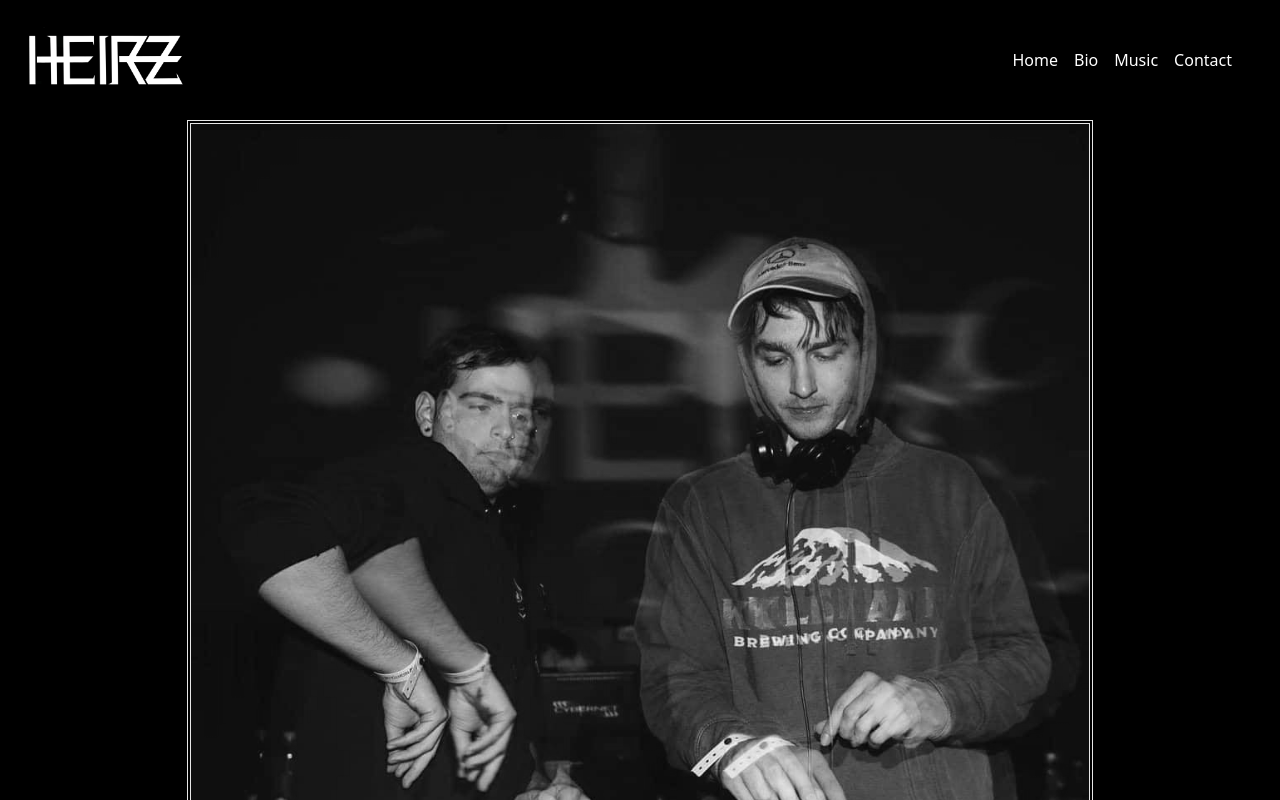
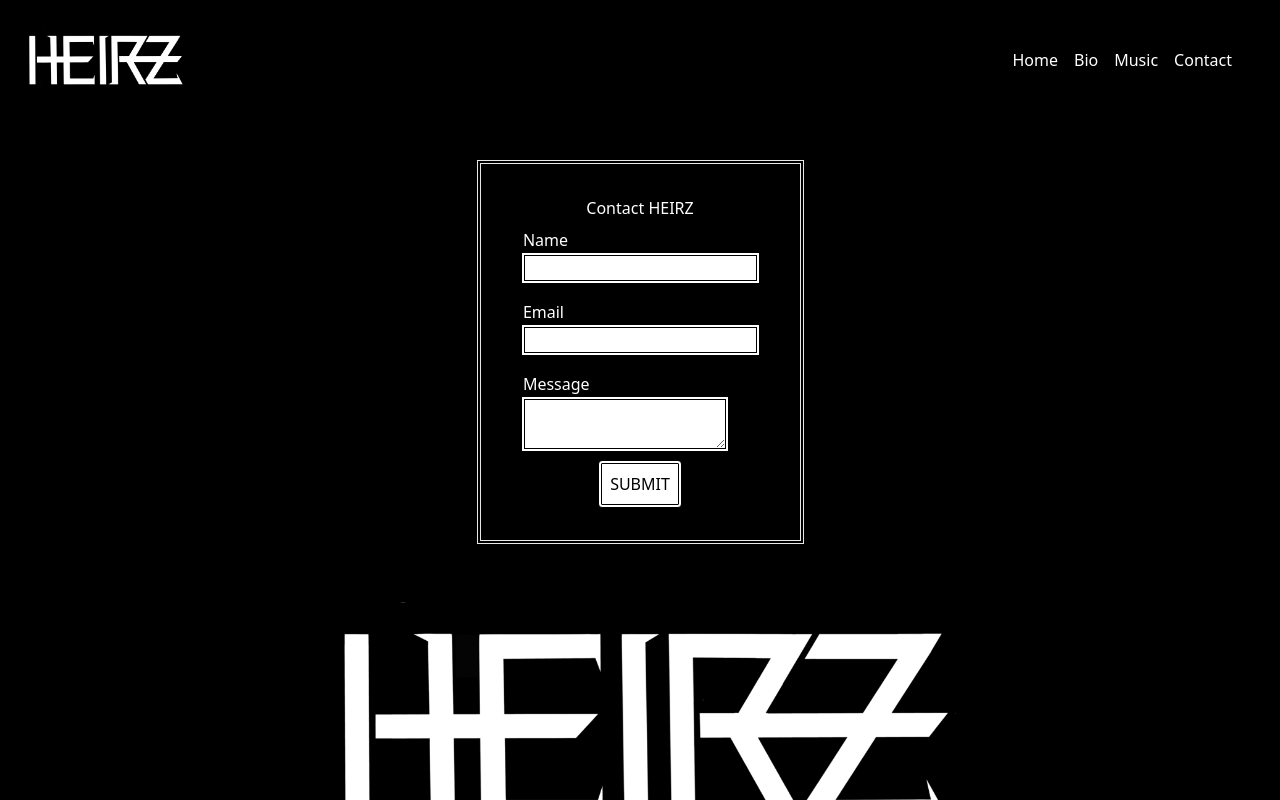
Before and after one commit to AlexSuth/heirzsite, a Next.js app: page /contact in a window 1280 px wide. Shown: the top 800 px of the page. Built offline with nearby package versions, Linux system fonts and the light colour scheme.

Commit message:
creates contact form - not functional yet

```diff
--- a/components/Contact.js
+++ b/components/Contact.js
@@ -1,25 +1,27 @@
+import ContactForm from './ContactForm';
+import ContactPageLogo from './ContactPageLogo';
+
+import { useState } from 'react';
+
 const Contact = () => {
+  const [formMessage, setFormMessage] = useState(false);
+  const toggleFormMessage = () => {
+    setFormMessage(!formMessage);
+  };
+
   return (
-    <div className='flex justify-center'>
-      <figure>
-        <div className=' px-10'>
-          <img
-            className='w-10/12 mx-auto filter grayscale border-double border-4 border-light-blue-500'
-            src='/heirz-q.jpg'
-            alt=''
-          />
-          <h1 className='flex justify-center px-4 text-white pt-4'>Booking:</h1>
-          <p className='flex justify-center  text-white'>
-            James@subspacemgmt.com
-          </p>
-          <h1 className='flex justify-center px-16  pt-4 text-white'>
-            All Other Inquiries:
-          </h1>
-          <p className='flex justify-center  text-white'>
-            HEIRZofficial@gmail.com
-          </p>
-        </div>
-      </figure>
+    <div>
+      {!formMessage ? (
+        <></>
+      ) : (
+        <h1 className='flex justify-center text-red-600'>
+          Form Currently Under Construction. Please email us at
+          HEIRZOfficial@gmail.com
+        </h1>
+      )}
+      <ContactForm toggleFormMessage={toggleFormMessage} />
+
+      <ContactPageLogo />
     </div>
   );
 };
--- /dev/null
+++ b/components/ContactForm.js
@@ -0,0 +1,67 @@
+import React from 'react';
+
+const ContactForm = ({ toggleFormMessage }) => {
+  async function handleOnSubmit(e) {
+    e.preventDefault();
+    const formData = {};
+    Array.from(e.currentTarget.elements).forEach((field) => {
+      if (!field.name) return;
+      formData[field.name] = field.value;
+    });
+    toggleFormMessage();
+  }
+
+  return (
+    <div className='p-10 flex justify-center'>
+      <form
+        className='mx-auto filter grayscale border-double border-4 border-light-blue-500 p-8'
+        method='post'
+        onSubmit={handleOnSubmit}
+      >
+        <h1 className='text-white flex justify-center'>Contact HEIRZ</h1>
+        <p className='p-2'>
+          <label className='block text-white' htmlFor='name'>
+            Name
+          </label>
+          <input
+            className='filter grayscale border-double border-4 border-black'
+            type='text'
+            name='name'
+          />
+        </p>
+
+        <p className='p-2'>
+          <label className='block text-white' htmlFor='email'>
+            Email
+          </label>
+          <input
+            className='block filter grayscale border-double border-4 border-black'
+            type='email'
+            name='email'
+          />
+        </p>
+        <p className='p-2'>
+          <label className='block text-white' htmlFor='message'>
+            Message
+          </label>
+          <textarea
+            className=' block filter grayscale border-double border-4 border-black'
+            name='message'
+          />
+        </p>
+        <p>
+          <div className='flex justify-center'>
+            <button
+              className='block bg-white text-black p-2 rounded border-double border-4 border-black hover:bg-black hover:text-white hover:border-white'
+              type='submit'
+            >
+              SUBMIT
+            </button>
+          </div>
+        </p>
+      </form>
+    </div>
+  );
+};
+
+export default ContactForm;
--- /dev/null
+++ b/components/ContactPageLogo.js
@@ -0,0 +1,15 @@
+import React from 'react';
+
+const ContactPageLogo = () => {
+  return (
+    <div className='flex justify-center p-2'>
+      <img
+        className='w-6/12 filter grayscale '
+        src='/heirzwhite.png'
+        alt='heirz logo'
+      />
+    </div>
+  );
+};
+
+export default ContactPageLogo;
--- a/components/Layout.js
+++ b/components/Layout.js
@@ -9,6 +9,10 @@
 
   const toggle = () => {
     setIsOpen(!isOpen);
+  };
+
+  const clickOut = () => {
+    setIsOpen(true);
   };
 
   const socials = [
@@ -35,13 +39,13 @@
   ];
 
   return (
-    <div className='relative h-auto bg-black'>
-      <NavBar toggle={toggle} />
-      <DropDownMenu isOpen={isOpen} toggle={toggle} />
-      <div className='container mx-auto' onClick={toggle}>
-        {children}
+    <div className='container bg-black'>
+      <div className='mx-auto h-full'>
+        <NavBar toggle={toggle} />
+        <DropDownMenu isOpen={isOpen} toggle={toggle} />
+        <div onClick={clickOut}>{children}</div>
+        <Footer socials={socials} />
       </div>
-      <Footer socials={socials} />
     </div>
   );
 };
```
Also changed, not shown: 5 other files (tests, documents, lock files or other folders).
